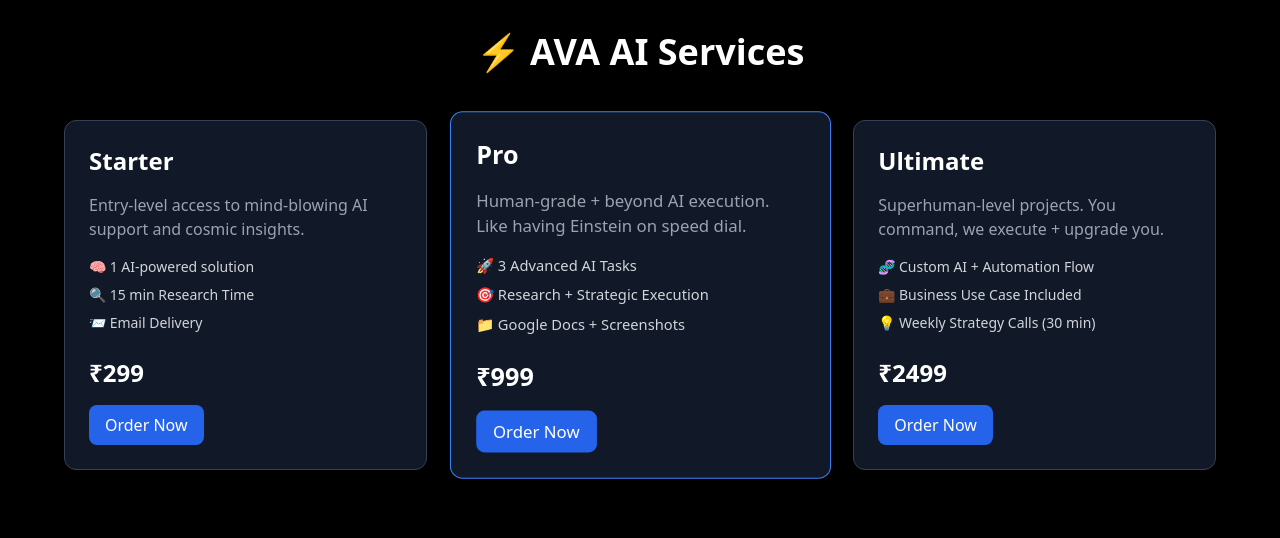
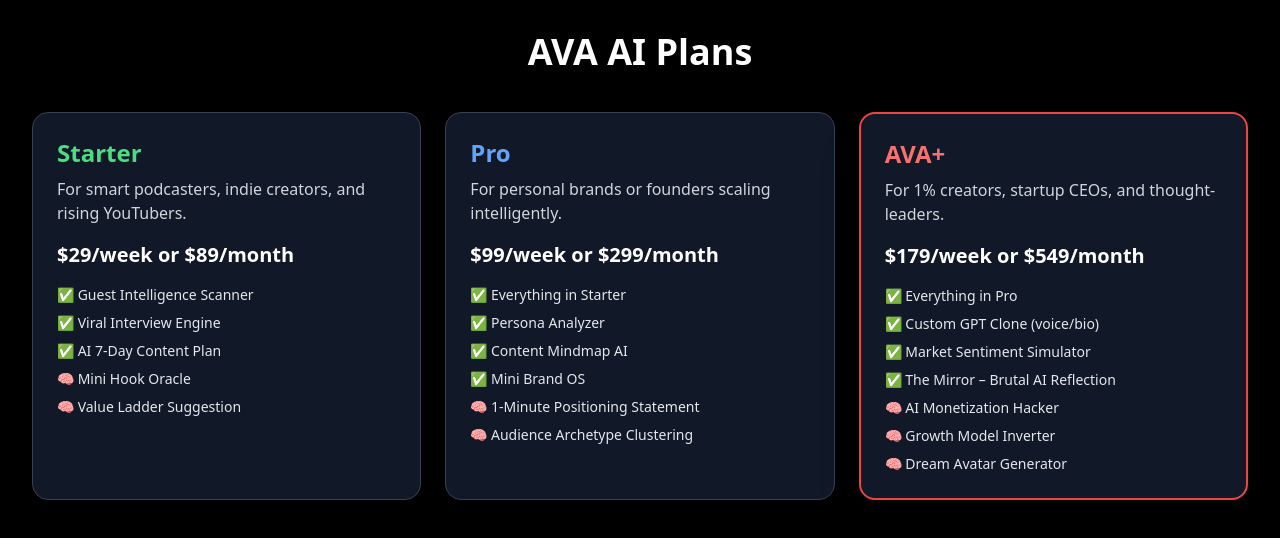
Before and after one commit to arbind100/ava-ai-next, a Next.js app: page / in a window 1280 px wide. Shown: the top 538 px of the page. Built offline with nearby package versions, Linux system fonts and the light colour scheme.

Commit message:
Update page.tsx

```diff
--- a/app/page.tsx
+++ b/app/page.tsx
@@ -1,54 +1,57 @@
-export default function Home() {
+"use client";
+import React from "react";
+
+export default function Pricing() {
   return (
-    <main className="min-h-screen bg-black text-white p-8">
-      <h1 className="text-4xl font-bold text-center mb-12">⚡ AVA AI Services</h1>
+    <div className="min-h-screen bg-black text-white p-8">
+      <h1 className="text-4xl font-bold text-center mb-10">AVA AI Plans</h1>
+      <div className="grid grid-cols-1 md:grid-cols-3 gap-6">
 
-      <div className="grid grid-cols-1 md:grid-cols-3 gap-8 max-w-6xl mx-auto">
         {/* Starter Plan */}
-        <div className="bg-gray-900 p-6 rounded-xl border border-gray-700 shadow-md">
-          <h2 className="text-2xl font-semibold mb-4">Starter</h2>
-          <p className="mb-4 text-gray-400">Entry-level access to mind-blowing AI support and cosmic insights.</p>
-          <ul className="mb-6 space-y-2 text-sm text-gray-300">
-            <li>🧠 1 AI-powered solution</li>
-            <li>🔍 15 min Research Time</li>
-            <li>📨 Email Delivery</li>
+        <div className="border border-gray-700 rounded-2xl p-6 shadow-xl bg-gray-900">
+          <h2 className="text-2xl font-semibold text-green-400 mb-2">Starter</h2>
+          <p className="mb-4 text-gray-300">For smart podcasters, indie creators, and rising YouTubers.</p>
+          <p className="text-white text-xl font-bold mb-4">$29/week or $89/month</p>
+          <ul className="space-y-2 text-sm text-gray-200">
+            <li>✅ Guest Intelligence Scanner</li>
+            <li>✅ Viral Interview Engine</li>
+            <li>✅ AI 7-Day Content Plan</li>
+            <li>🧠 Mini Hook Oracle</li>
+            <li>🧠 Value Ladder Suggestion</li>
           </ul>
-          <p className="text-2xl font-bold mb-4">₹299</p>
-          <a href="#" className="inline-block bg-blue-600 hover:bg-blue-700 text-white font-medium py-2 px-4 rounded-lg">
-            Order Now
-          </a>
         </div>
 
         {/* Pro Plan */}
-        <div className="bg-gray-900 p-6 rounded-xl border border-blue-500 shadow-lg transform scale-105">
-          <h2 className="text-2xl font-semibold mb-4">Pro</h2>
-          <p className="mb-4 text-gray-400">Human-grade + beyond AI execution. Like having Einstein on speed dial.</p>
-          <ul className="mb-6 space-y-2 text-sm text-gray-300">
-            <li>🚀 3 Advanced AI Tasks</li>
-            <li>🎯 Research + Strategic Execution</li>
-            <li>📁 Google Docs + Screenshots</li>
+        <div className="border border-gray-700 rounded-2xl p-6 shadow-xl bg-gray-900">
+          <h2 className="text-2xl font-semibold text-blue-400 mb-2">Pro</h2>
+          <p className="mb-4 text-gray-300">For personal brands or founders scaling intelligently.</p>
+          <p className="text-white text-xl font-bold mb-4">$99/week or $299/month</p>
+          <ul className="space-y-2 text-sm text-gray-200">
+            <li>✅ Everything in Starter</li>
+            <li>✅ Persona Analyzer</li>
+            <li>✅ Content Mindmap AI</li>
+            <li>✅ Mini Brand OS</li>
+            <li>🧠 1-Minute Positioning Statement</li>
+            <li>🧠 Audience Archetype Clustering</li>
           </ul>
-          <p className="text-2xl font-bold mb-4">₹999</p>
-          <a href="#" className="inline-block bg-blue-600 hover:bg-blue-700 text-white font-medium py-2 px-4 rounded-lg">
-            Order Now
-          </a>
         </div>
 
-        {/* Ultimate Plan */}
-        <div className="bg-gray-900 p-6 rounded-xl border border-gray-700 shadow-md">
-          <h2 className="text-2xl font-semibold mb-4">Ultimate</h2>
-          <p className="mb-4 text-gray-400">Superhuman-level projects. You command, we execute + upgrade you.</p>
-          <ul className="mb-6 space-y-2 text-sm text-gray-300">
-            <li>🧬 Custom AI + Automation Flow</li>
-            <li>💼 Business Use Case Included</li>
-            <li>💡 Weekly Strategy Calls (30 min)</li>
+        {/* AVA+ Plan */}
+        <div className="border border-red-500 border-2 rounded-2xl p-6 shadow-2xl bg-gray-900">
+          <h2 className="text-2xl font-semibold text-red-400 mb-2">AVA+</h2>
+          <p className="mb-4 text-gray-300">For 1% creators, startup CEOs, and thought-leaders.</p>
+          <p className="text-white text-xl font-bold mb-4">$179/week or $549/month</p>
+          <ul className="space-y-2 text-sm text-gray-200">
+            <li>✅ Everything in Pro</li>
+            <li>✅ Custom GPT Clone (voice/bio)</li>
+            <li>✅ Market Sentiment Simulator</li>
+            <li>✅ The Mirror – Brutal AI Reflection</li>
+            <li>🧠 AI Monetization Hacker</li>
+            <li>🧠 Growth Model Inverter</li>
+            <li>🧠 Dream Avatar Generator</li>
           </ul>
-          <p className="text-2xl font-bold mb-4">₹2499</p>
-          <a href="#" className="inline-block bg-blue-600 hover:bg-blue-700 text-white font-medium py-2 px-4 rounded-lg">
-            Order Now
-          </a>
         </div>
       </div>
-    </main>
+    </div>
   );
 }
```
